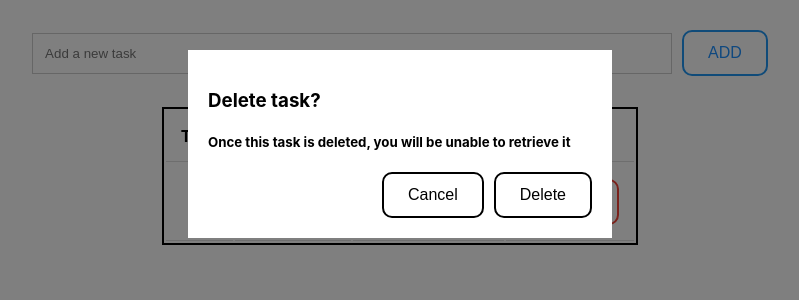
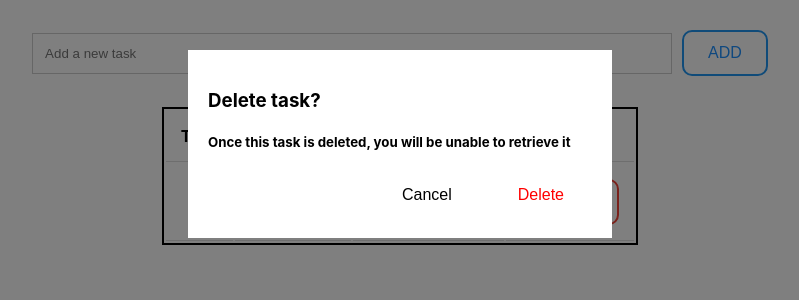
Before and after one commit to Alexlloydwhite/aws-react-todo-list, a React (Create React App) app: page / in a window 1280 px wide. Both pictures are taken after a click on the button "Delete". Shown: the top 300 px of the page, without its empty margins (240-1039 px from the left). Built offline with nearby package versions, Linux system fonts and the light colour scheme; no server answers.

Commit message:
adding style to modal btns

```diff
--- a/src/components/DeleteModal/DeleteModal.css
+++ b/src/components/DeleteModal/DeleteModal.css
@@ -28,8 +28,26 @@
     }
 }
 
-.cancel-btn {
+.btn {
+    border: none;
+    background-color: inherit;
+    padding: 14px 28px;
+    font-size: 16px;
+    cursor: pointer;
+    display: inline-block;
+}
+
+.btn:hover {
+    background: #eee;
+}
+
+.cancel {
     margin-right: 10px;
+    color: black;
+}
+
+.delete {
+    color: red;
 }
 
 .btn-group {
--- a/src/components/DeleteModal/DeleteModal.tsx
+++ b/src/components/DeleteModal/DeleteModal.tsx
@@ -14,12 +14,13 @@ const DeleteModal: React.FC<IProps> = ({ setOpenDeleteModal }) => {
                 <h5>Once this task is deleted, you will be unable to retrieve it</h5>
                 <div className="btn-group">
                     <button
-                        className="cancel-btn"
+                        className="btn cancel"
                         onClick={() => setOpenDeleteModal(false)}
                     >
                         Cancel
                     </button>
                     <button
+                        className="btn delete"
                         onClick={() => setOpenDeleteModal(false)}
                     >
                         Delete
```
